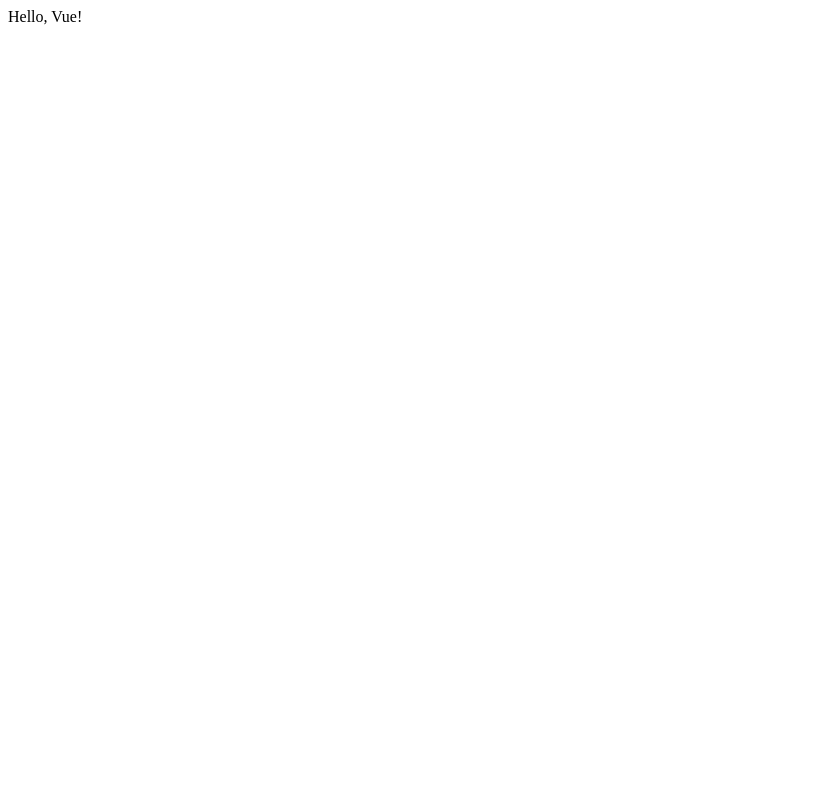
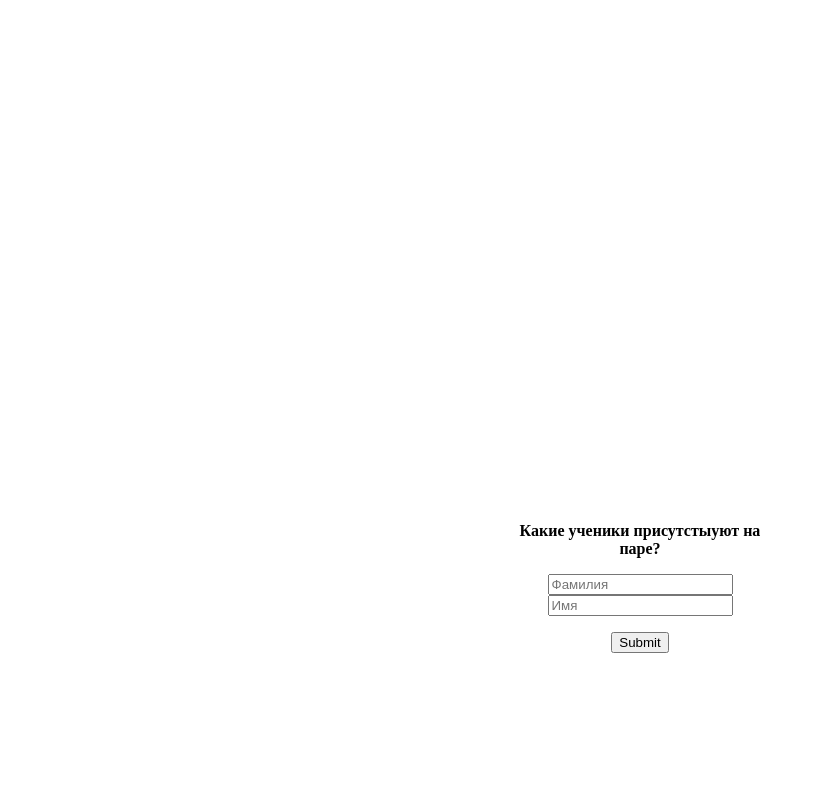
Before and after one commit to MrPelemeshka/web_project, a plain HTML site: page index.html in a window 1280 px wide. Shown: the whole page, without its empty margins (0-815 px from the left). Drawn offline with nearby package versions, Linux system fonts and the light colour scheme.

Commit message:
Наработки

```diff
--- a/index.html
+++ b/index.html
@@ -2,23 +2,34 @@
 <html>
 
 <head>
-    <title>My first Vue app</title>
+    <title>Web1_11</title>
+    <link rel="stylesheet" href="style.css">
     <script src="https://cdn.jsdelivr.net/npm/vue/dist/vue.js"></script>
 </head>
+<script>
+    var vm = new Vue({
+        // опции
+    })
+
+    function onSubmit() {
+        let name = document.createElement('span');
+        name.innerHTML = '{{message}} {{message1}}'
+        list.append(name);
+    };
+</script>
 
 <body>
-    <div id="app">
-        {{ message }}
+    <div class="block">
+        <form v-on:submit.prevent="onSubmit">
+            <p><b>Какие ученики присутстыуют на паре?</b></p>
+            <p><input v-model="message" placeholder="Фамилия">
+                <Br>
+                <input v-model="message1" placeholder="Имя">
+                <Br>
+                <p><input type="submit"></p>
+                <p id="list"></p>
+        </form>
     </div>
-
-    <script>
-        var app = new Vue({
-            el: '#app',
-            data: {
-                message: 'Hello, Vue!'
-            }
-        })
-    </script>
 </body>
 
 </html>
--- a/style.css
+++ b/style.css
@@ -0,0 +1,7 @@
+.block {
+    margin: 30%;
+    padding: 10%;
+    box-align: center;
+    display: block;
+    text-align: center;
+}
```
